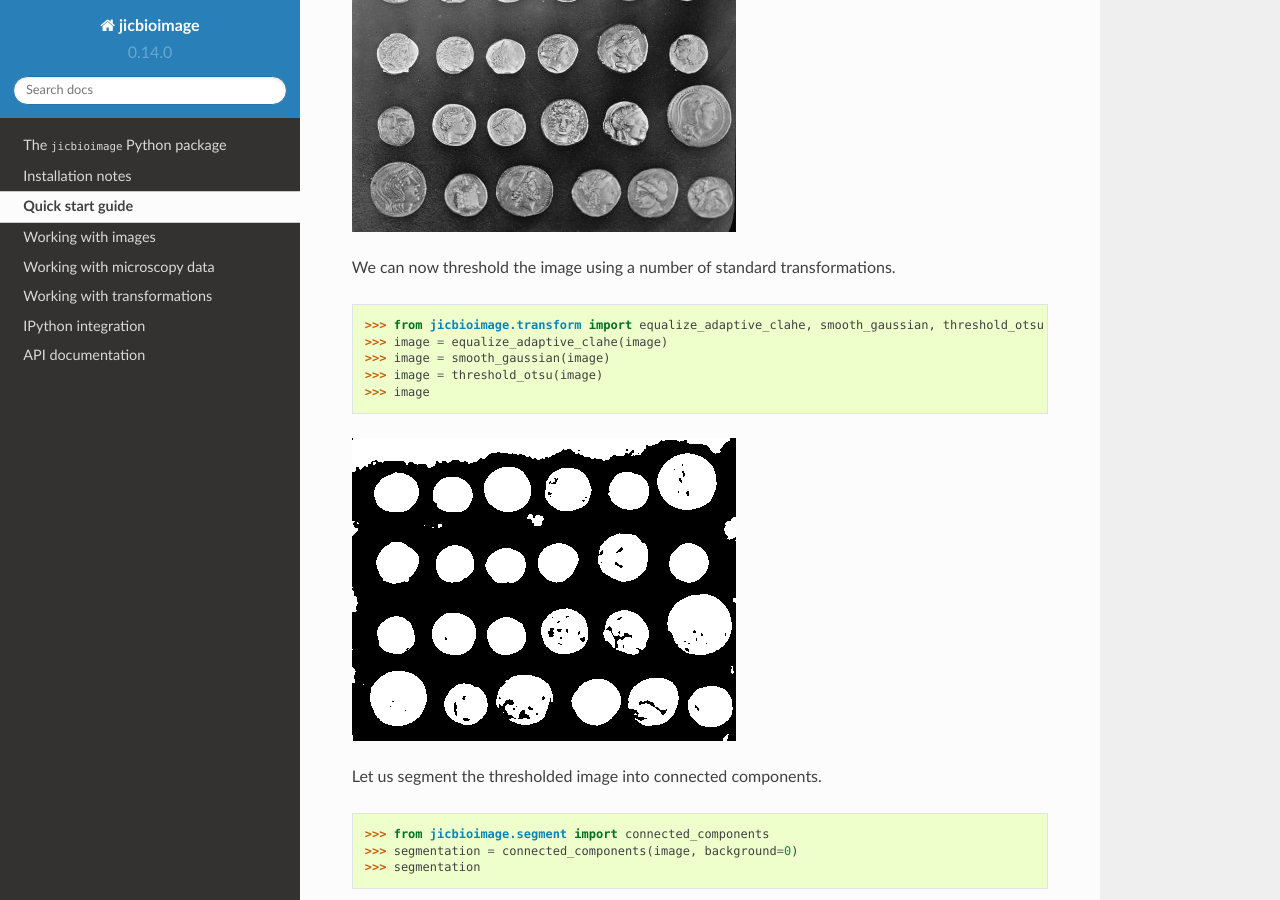
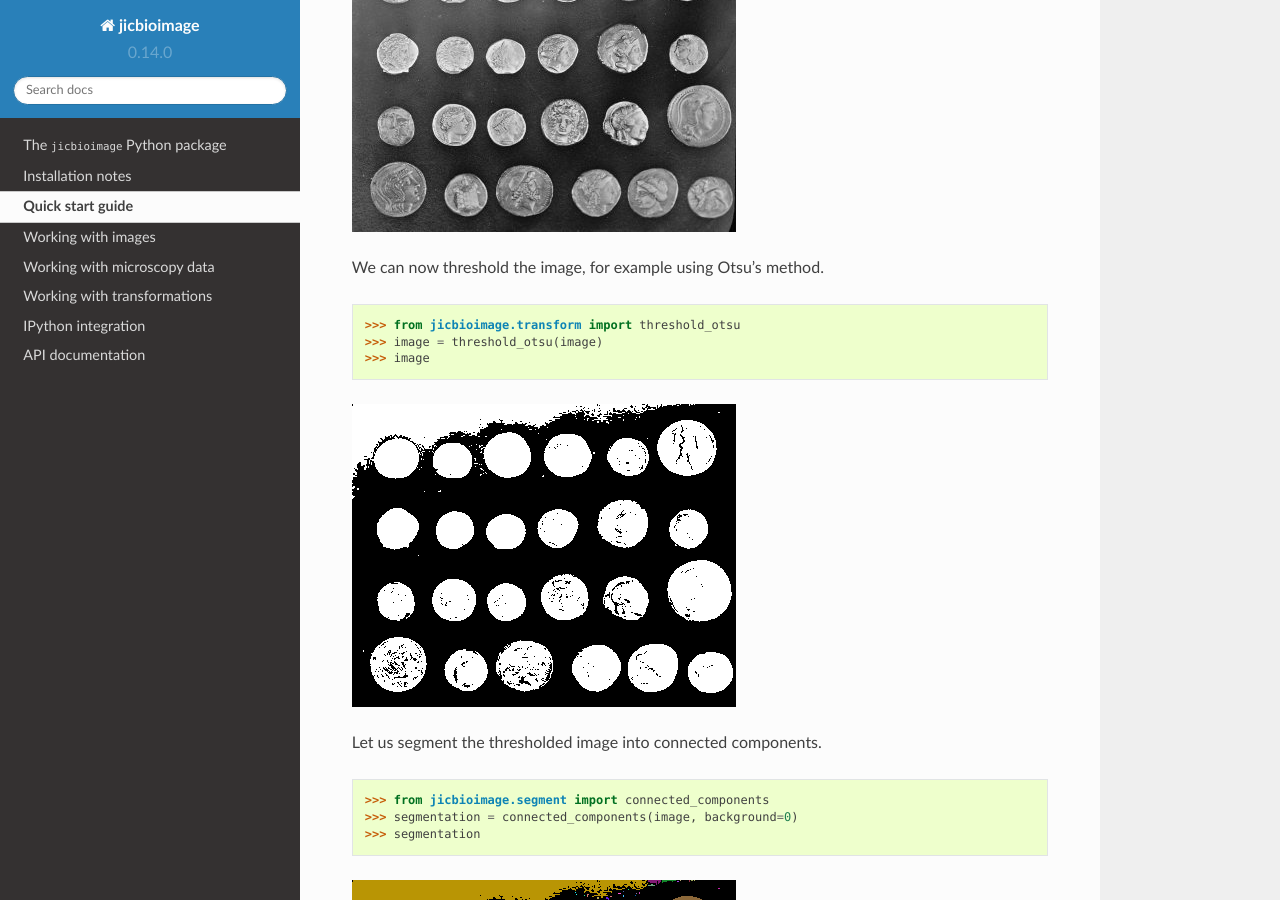
Before and after one commit to JIC-CSB/jicbioimage, a Sphinx documentation site: the page built from docs/source/quickstart.rst, in a window 1280 px wide and 900 px high, scrolled down 659 px. Built offline with Sphinx 7.4.7 and the Read the Docs theme 2.0.0, drawn with Linux system fonts in a browser that asks for light colours.

Commit message:
Removed dependence of equalise_adaptive_clahe from quickstart

```diff
--- a/docs/source/quickstart.rst
+++ b/docs/source/quickstart.rst
@@ -30,13 +30,11 @@ the interpreter.
    :alt: Coins.
 
 
-We can now threshold the image using a number of standard transformations.
+We can now threshold the image, for example using Otsu's method.
 
 .. code-block:: python
 
-    >>> from jicbioimage.transform import equalize_adaptive_clahe, smooth_gaussian, threshold_otsu
-    >>> image = equalize_adaptive_clahe(image)
-    >>> image = smooth_gaussian(image)
+    >>> from jicbioimage.transform import threshold_otsu
     >>> image = threshold_otsu(image)
     >>> image  # doctest: +SKIP
 
@@ -88,3 +86,9 @@ Finally, let us write a couple of functions to create an augmented reality image
 
 .. image:: images/coins_augmented.png
    :alt: Coins augmented.
+
+..
+    # Save the image for the documentation.
+    >>> with open("coins_augmented.png", "wb") as fh:
+    ...    fh.write(augmented.png())
+    ...
```
Also changed, not shown: docs/source/images/coins_augmented.png, docs/source/images/coins_segmented.png, docs/source/images/coins_thresholded.png.
